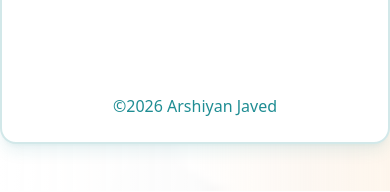
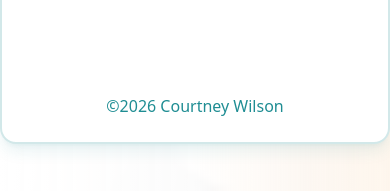
Before and after one commit to Arshjaved/Portfolio, a Next.js app: page / in a window 390 px wide. Both pictures are taken after a click on the button "open menu". Shown: the part 573-765 px from the top of the page. Built offline with nearby package versions, Linux system fonts and the light colour scheme.

Commit message:
Update copyright name in mobile-menu component

```diff
--- a/src/components/utility/mobile-menu.tsx
+++ b/src/components/utility/mobile-menu.tsx
@@ -58,7 +58,7 @@ export default function MobileMenu({
                 ))}
                 <ThemeSwitch setClose={setOpenMenu} />
               </div>
-              <div className="absolute bottom-0 py-6">©2026 Arshiyan Javed</div>
+              <div className="absolute bottom-0 py-6">©2026 Courtney Wilson</div>
             </Dialog.Panel>
           </Transition.Child>
         </div>
```
